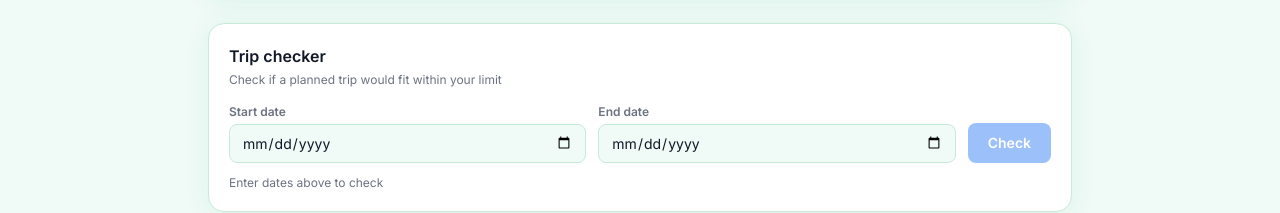
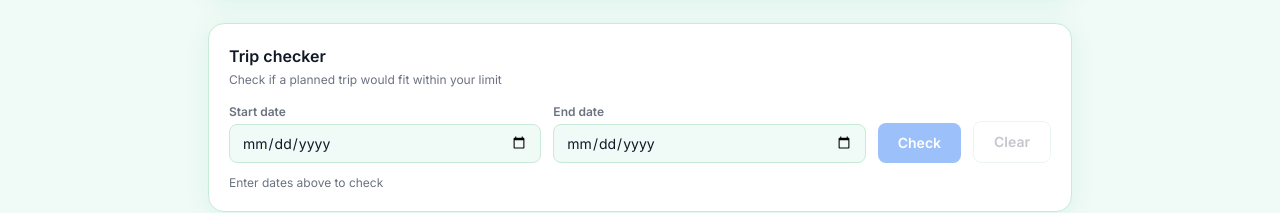
Before and after one commit to antkacha/visato, a React (Vite) app: page / in a window 1280 px wide. Shown: the part 889-1102 px from the top of the page. Built offline with nearby package versions, Linux system fonts and the light colour scheme; no server answers.

Commit message:
feat: add clear button to trip checker

```diff
--- a/src/components/TripChecker/TripChecker.tsx
+++ b/src/components/TripChecker/TripChecker.tsx
@@ -29,6 +29,12 @@ export default function TripChecker({ trips, onOpenForm }: Props) {
         )
       : undefined
     setResult({ ...validation, daysInWindow })
+  }
+
+  const handleClear = () => {
+    setStartDate('')
+    setEndDate('')
+    setResult(null)
   }
 
   const handleAddTrip = () => {
@@ -103,6 +109,21 @@ export default function TripChecker({ trips, onOpenForm }: Props) {
         >
           {t('checker.check')}
         </button>
+        <button
+          onClick={handleClear}
+          disabled={!startDate && !endDate && !result}
+          className="px-5 py-2.5 rounded-lg text-sm font-semibold transition-colors w-full sm:w-auto"
+          style={{
+            background: 'transparent',
+            color: 'var(--color-text-muted)',
+            border: '1px solid var(--color-border)',
+            cursor: 'pointer',
+            opacity: startDate || endDate || result ? 1 : 0.4,
+            whiteSpace: 'nowrap',
+          }}
+        >
+          {t('checker.clear')}
+        </button>
       </div>
 
       <AnimatePresence>
--- a/src/i18n/locales/en.json
+++ b/src/i18n/locales/en.json
@@ -71,6 +71,7 @@
     "startDate": "Start date",
     "endDate": "End date",
     "check": "Check",
+    "clear": "Clear",
     "safe": "✓ Safe — {{days}} days used in window",
     "violation": "✗ Exceeds limit on {{date}} — max safe stay: {{max}} days",
     "addTrip": "Add this trip",
--- a/src/i18n/locales/ru.json
+++ b/src/i18n/locales/ru.json
@@ -75,6 +75,7 @@
     "startDate": "Дата начала",
     "endDate": "Дата конца",
     "check": "Проверить",
+    "clear": "Очистить",
     "safe": "✓ Безопасно — {{days}} дней в периоде",
     "violation": "✗ Превышение с {{date}} — макс. безопасно: {{max}} дней",
     "addTrip": "Добавить поездку",
--- a/src/i18n/locales/uk.json
+++ b/src/i18n/locales/uk.json
@@ -75,6 +75,7 @@
     "startDate": "Дата початку",
     "endDate": "Дата кінця",
     "check": "Перевірити",
+    "clear": "Очистити",
     "safe": "✓ Безпечно — {{days}} днів за період",
     "violation": "✗ Перевищення з {{date}} — макс. безпечно: {{max}} днів",
     "addTrip": "Додати поїздку",
```
